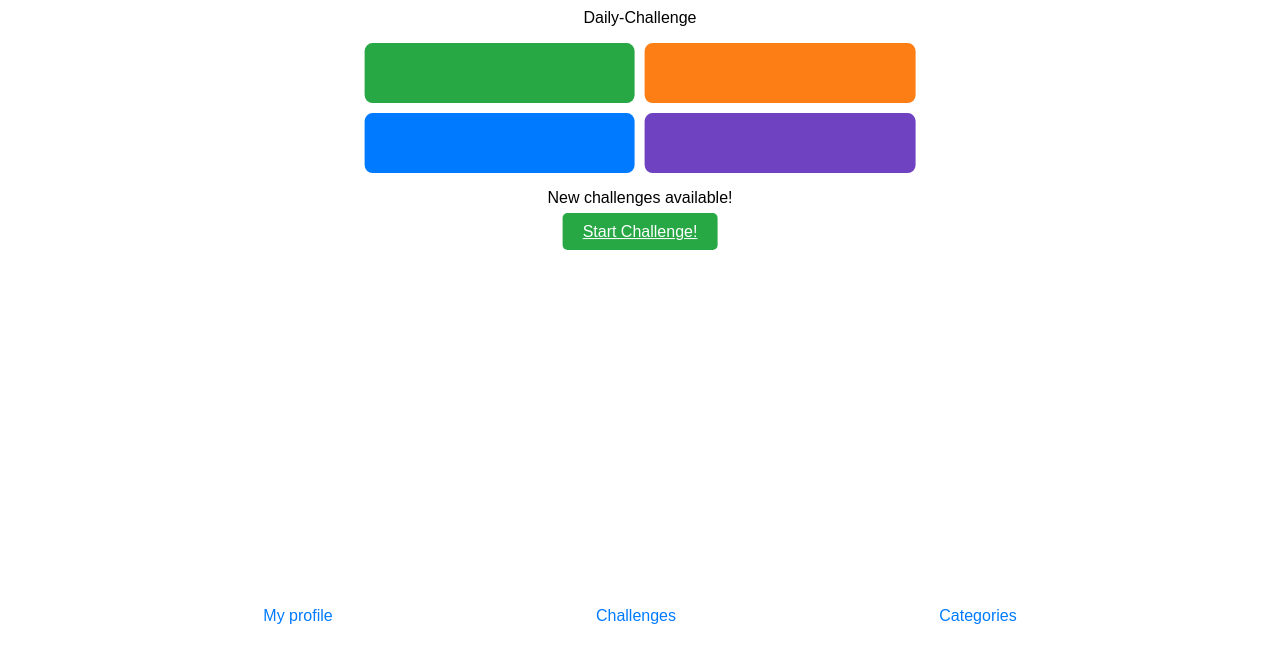
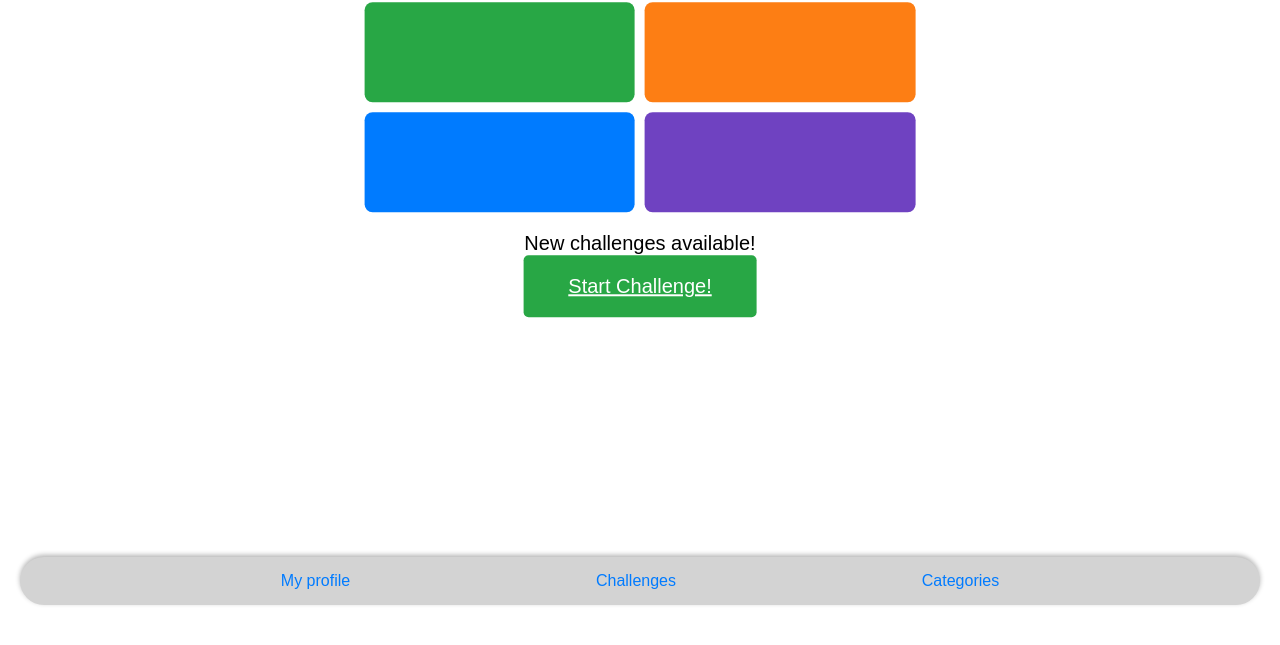
Before and after one commit to Nikparsa/uebung5, a website: page pwa/firstPage.html in a window 1280 px wide. Shown: the part 155-800 px from the top of the page. Drawn offline with Linux system fonts and the light colour scheme.

Commit message:
[main] adjusting layout on the index.html

```diff
--- a/pwa/firstPage.html
+++ b/pwa/firstPage.html
@@ -5,6 +5,7 @@
     <meta name="viewport" content="width=device-width, initial-scale=1.0">
     <meta name="theme-color" content="#ffffff">
     <link rel="manifest" href="/manifest.json">
+    <link rel="stylesheet" href="https://cdnjs.cloudflare.com/ajax/libs/font-awesome/6.0.0/css/all.min.css">
     <title>Eco ArtVoyage</title>
     <style>
         body {
@@ -19,6 +20,7 @@
             justify-content: center;
             align-items: center;
         }
+
         .daily-challenge {
             width: 50%;
             margin: auto;
@@ -26,41 +28,97 @@
             grid-template-columns: repeat(2, 1fr);
             gap: 10px;
         }
+
         .challenge-box {
-            height: 60px;
+            height: 100px;
             border-radius: 8px;
         }
-        .green { background-color: #28a745; }
-        .orange { background-color: #fd7e14; }
-        .blue { background-color: #007bff; }
-        .purple { background-color: #6f42c1; }
-        .btn {
+
+        .green {
+            background-color: #28a745;
+        }
+
+        .orange {
+            background-color: #fd7e14;
+        }
+
+        .blue {
+            background-color: #007bff;
+        }
+
+        .purple {
+            background-color: #6f42c1;
+        }
+
+        .daily-challenge-start-btn {
+
+        }
+
+        .daily-challenge-start-btn {
             background-color: #28a745;
             color: white;
-            padding: 10px 20px;
+            padding: 20px 45px;
             border: none;
             border-radius: 5px;
             cursor: pointer;
-            font-size: 16px;
+            font-size: 20px;
         }
-        .btn:hover {
+
+        .container-footer {
+            display: flex;
+            justify-content: space-evenly;
+            background-color: lightgrey;
+            border-radius: 25px;
+            padding: 15px;
+
+            margin: 0 20px 40px 20px;
+            box-shadow: 0 -2px 5px rgba(0, 0, 0, 0.3);
+            position: fixed;
+            bottom: 0;
+            left: 0;
+            right: 0;
+        }
+
+        .daily-challenge-text {
+            font-size: 23px;
+
+        }
+
+        .daily-challenge-available {
+            font-size: 20px;
+        }
+
+        .daily-challenge-start-btn:hover {
             background-color: #218838;
         }
+
+        .info-icon {
+            position: fixed;
+            top: 10px;
+            right: 10px;
+            font-size: 24px;
+            color: #007bff;
+            cursor: pointer;
+            z-index: 1000;
+
+        }
+
         footer {
             position: fixed;
-            bottom: 0   ;
+            bottom: 0;
             left: 0;
             width: 100%;
 
             display: flex;
             justify-content: space-evenly;
             margin-bottom: 20px;
-            text-size-adjust: 30;
         }
+
         footer a {
             text-decoration: none;
             color: #007bff;
         }
+
         nav {
             position: fixed;
             bottom: 0;
@@ -68,6 +126,7 @@
             background-color: #fff;
             box-shadow: 0 -2px 5px rgba(0, 0, 0, 0.1);
         }
+
         nav ul {
             display: flex;
             justify-content: space-around;
@@ -75,6 +134,7 @@
             padding: 10px 0;
             margin: 0;
         }
+
         nav a {
             text-decoration: none;
             color: #007bff;
@@ -85,34 +145,29 @@
 <body>
 <div class="container">
     <div style="position: absolute;top: 30%;left: 50%;transform: translate(-50%,-50%);text-align: center;width: 86%;">
+        <i class="fas fa-info-circle info-icon"></i>
         <h1>Eco ArtVoyage</h1>
-        <p>Daily-Challenge</p>
+        <p class="daily-challenge-text">Daily-Challenge</p>
         <div class="daily-challenge">
             <div class="challenge-box green"></div>
             <div class="challenge-box orange"></div>
             <div class="challenge-box blue"></div>
             <div class="challenge-box purple"></div>
         </div>
-        <p>New challenges available!</p>
-        <a class="btn" href="challenge.html" id="startChallengeBtn">Start Challenge!</a>
+        <p class="daily-challenge-available">New challenges available!</p>
+        <a class="daily-challenge-start-btn" href="challenge.html" id="startChallengeBtn">Start Challenge!</a>
     </div>
-
 
 
 </div>
 <footer>
-        <div>
+    <div class="container-footer">
         <a href="completedchallanges.html">My profile</a>
 
-        </div>
-        <div>
         <a href="availableChallenges.html">Challenges</a>
 
-        </div>
-        <div>
         <a href="knowledgeArea.html">Categories</a>
     </div>
-
 
 </footer>
 
@@ -120,16 +175,16 @@
 <script>
     if ('serviceWorker' in navigator) {
         navigator.serviceWorker.register('/service-worker.js')
-                .then(function(registration) {
+            .then(function (registration) {
                 console.log('Service Worker registered with scope:', registration.scope);
             })
-                .catch(function(error) {
+            .catch(function (error) {
                 console.log('Service Worker registration failed:', error);
             });
     }
 
     // Example of functionality for the "Start Challenge!" button
-        document.getElementById('startChallengeBtn').addEventListener('click', function() {
+    document.getElementById('startChallengeBtn').addEventListener('click', function () {
         alert('Challenge started!');
     });
 </script>
```
Lines whose indentation alone changed are shown as unchanged.
